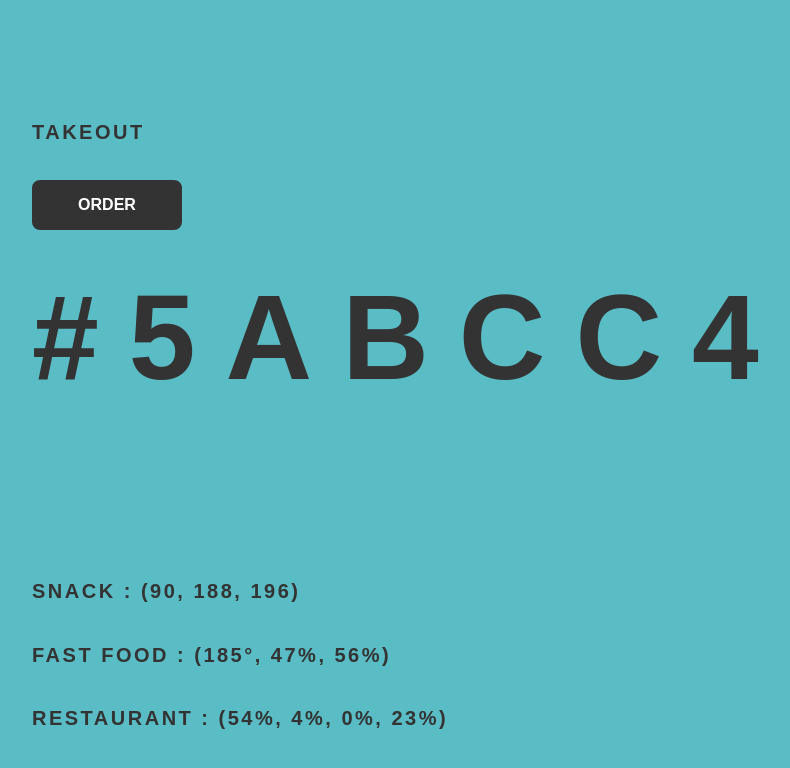
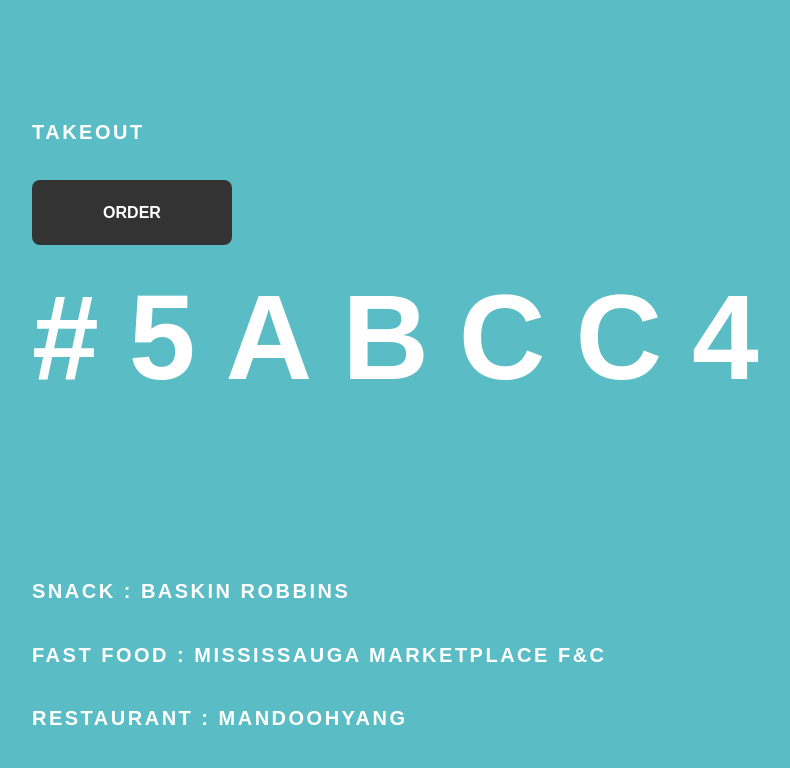
Before and after one commit to anthonytedja/takeout, a plain HTML site: page index.html in a window 1280 px wide. Both pictures are taken after a click on the button "ORDER". Shown: the whole page, without its empty margins (96-886 px from the left). Drawn offline with Linux system fonts and the light colour scheme.

Commit message:
Add Restaurants

```diff
--- a/index.html
+++ b/index.html
@@ -1,6 +1,6 @@
 <head>
     <title>Takeout</title>
-    <link rel="icon" href="https://img.icons8.com/ios/250/FFFFFF/contrast.png">
+    <link rel="icon" href="https://img.icons8.com/ios/250/FFFFFF/vegetarian-food.png">
     <link rel="stylesheet" href="styles.css">
 </head>
 
@@ -8,8 +8,8 @@
     <section class="full">
         <div class="main-content" id="main-content">
             <h5>TAKEOUT</h5>
-            <button onclick="changeBgColor();">ORDER</button>
-            <h1 class="hex-value" id="hex">#565BF1</h1>
+            <button onclick="generateOrder();">ORDER</button>
+            <h1 class="hex-value" id="hex">#000000</h1>
             <div class="main-content-colorcode">
                 <h5 id="snack">SNACK : </h5>
                 <h5 id="fastfood">FAST FOOD : </h5>
--- a/scripts.js
+++ b/scripts.js
@@ -6,11 +6,35 @@ var snack = document.getElementById("snack");
 var fastfood = document.getElementById("fastfood");
 var restaurant = document.getElementById("restaurant");
 
-// Random Generate The Number From 0 - 256
-function genRandom() {
-    var randomNum = Math.floor(Math.random() * 256).toString(16).padStart(2, 0);
+const snacklist = ["ChungChun Corn Dogs", "Smokes Poutinerie", "Murphys Ice Cream",
+    "I <3 Boba", "Real Fruit", "Gong Cha", "Starbucks", "Tims", "McDonalds",
+    "Sugar Marmalade", "Supermoon", "Cocos", "Baskin Robbins", "Chatime",
+    "Hazukido", "Juicy Dumplings"];
 
-    return randomNum;
+const fastfoodlist = ["McDonalds", "Philthy Phillys", "Manousha", "H Mart",
+    "Nations Kitchen", "Burger Factory", "Alf Hana", "Ricks Good Eats",
+    "Ice Q", "Little Caesars", "Chipotle", "Wendys", "Five Guys", "KFC",
+    "Taco Bell", "Costco", "IKEA", "Pizza Nova", "Popeyes", "Loblaws",
+    "Fortune Dragon", "Pizza Pizza", "Panagio Breakfast", "Dominoes",
+    "Bourbon St Grill", "Firehouse Subs", "Dixie Food Court", "Cora",
+    "Jimmy The Greek", "Harveys", "Subway", "Mary Browns", "Sushi Park",
+    "Mississauga Marketplace F&C", "Davs HotSpot", "La Carnita",
+    "Birria Catrina"];
+
+const restaurantlist = ["Mihito Poke Bowls", "Poke Guys", "Jinzakaya", "Pho",
+    "Younge St Warehouse", "Kelseys", "ManDooHyang", "K Pocha", "Sikgaek",
+    "Bubble Republic", "Katsuya", "Nandos", "Song Cook", "Kamen Ramen",
+    "Kinton Ramen", "Social Eatery", "Owl of Minerva", "Chucks Roadhouse",
+    "168 Sushi", "Goodfellas", "El Mariachi", "Swiss Chalet", "Iron Chef",
+    "Turtle Jacks", "Wind Sushi", "Heart Sushi", "Buk Chang Dong",
+    "Chicken in the Kitchen"];
+
+function generateOrder() {
+    snack.textContent = "SNACK : " + snacklist[Math.floor(Math.random() * snacklist.length)].toUpperCase();
+    fastfood.textContent = "FAST FOOD : " + fastfoodlist[Math.floor(Math.random() * fastfoodlist.length)].toUpperCase();
+    restaurant.textContent = "RESTAURANT : " + restaurantlist[Math.floor(Math.random() * restaurantlist.length)].toUpperCase();
+
+    changeBgColor();
 }
 
 // Change The Background Color Base On The Random Color Code
@@ -28,95 +52,28 @@ function changeBgColor() {
     // Result Displaying
     main[0].style.backgroundColor = "#" + hexValue;
 
-    exchangeRgb(hexX, hexY, hexZ);
+    var rgbX = parseInt(hexX, 16);
+    var rgbY = parseInt(hexX, 16);
+    var rgbZ = parseInt(hexX, 16);
 
-}
-
-// Exchange The Hex Value To RGB Value
-function exchangeRgb(x, y, z){
-
-    var rgbX = parseInt(x, 16);
-    var rgbY = parseInt(y, 16);
-    var rgbZ = parseInt(z, 16);
-
-    // Result Displaying
-    snack.innerHTML = "SNACK : (" + rgbX + ", " + rgbY + ", " + rgbZ + ")";
-
-    exchangeHsl(rgbX, rgbY, rgbZ);
-    exchangeCmyk(rgbX, rgbY, rgbZ);
-
-}
-
-// Exchange The RGB Value To HSL Value
-function exchangeHsl(r, g, b){
-
-    var rgbR = r /= 255;
-    var rgbG = g /= 255;
-    var rgbB = b /= 255;
-
-    var hue;
-    var saturation;
-    var lightness;
-
-    var rgbArray = [rgbR, rgbG, rgbB];
+    var rgbR = rgbX /= 255;
+    var rgbG = rgbY /= 255;
+    var rgbB = rgbZ /= 255;
 
     var rgbMax = Math.max(rgbR, rgbG, rgbB); // Maximum Value Of RGB
     var rgbMin = Math.min(rgbR, rgbG, rgbB); // Minimum Value Of RGB
 
-    // Calculate The Lightness Value
     var lightness = Math.round(((rgbMin + rgbMax) / 2) * 100);
-
-    // Calculate The Saturation Value
-    if (rgbMax == rgbMin){
-        saturation = 0;
-    } else if (lightness < 50){
-        saturation = Math.round((rgbMax - rgbMin) / (rgbMax + rgbMin) * 100);
-    } else if (lightness > 50){
-        saturation = Math.round((rgbMax - rgbMin) / (2.0 - rgbMax - rgbMin) * 100);
-    } else if (lightness == 50){
-        saturation = Math.round((rgbMax - rgbMin) / (rgbMax + rgbMin) * 100);
-    }
-
-    // Calculate The Hue Value
-    if (rgbMax == rgbR){
-        hue = (rgbG - rgbB) / (rgbMax - rgbMin);
-    } else if (rgbMax == rgbG){
-        hue = 2.0 + (rgbB - rgbR) / (rgbMax - rgbMin);
-    } else if (rgbMax == rgbB){
-        hue = 4.0 + (rgbR - rgbG) / (rgbMax - rgbMin);
-    }
-
-    hue = Math.round(hue * 60);
-
-    if (hue < 0){
-        hue = hue + 360;
-    }
-
-    // Result Displaying
-    fastfood.innerHTML = "FAST FOOD : (" + hue + "°, " + saturation + "%, " + lightness + "%)";
 
     changeFontColor(lightness);
 
 }
 
-// Exchange The RGB Value To HSL Value
-function exchangeCmyk(r, g, b){
+// Random Generate The Number From 0 - 256
+function genRandom() {
+    var randomNum = Math.floor(Math.random() * 256).toString(16).padStart(2, 0);
 
-    var rgbR = r /= 255;
-    var rgbG = g /= 255;
-    var rgbB = b /= 255;
-
-    var K = 1 - Math.max(rgbR, rgbG, rgbB);
-
-    var C = Math.round((1 - rgbR - K) / (1 - K) * 100);
-    var M = Math.round((1 - rgbG - K) / (1 - K) * 100);
-    var Y = Math.round((1 - rgbB - K) / (1 - K) * 100);
-
-    K = Math.round(K * 100);
-
-    // Result Displaying
-    restaurant.innerHTML = "RESTAURANT : (" + C + "%, " + M + "%, " + Y + "%, " + K + "%)";
-
+    return randomNum;
 }
 
 // Change The Font Color Base on The Nightness of The Background
--- a/styles.css
+++ b/styles.css
@@ -5,7 +5,7 @@
 
 :root {
     /* Font Color */
-    --theme-color: #00ffbf;
+    --theme-color: #ccff00;
     --theme-color-light: #68ffd9;
     --fonts-color: #003223;
     --light-theme: #f7fffd;
@@ -113,8 +113,8 @@ section.full {
 
 button {
     float: left;
-    width: 150px;
-    height: 50px;
+    width: 200px;
+    height: 65px;
     margin: 5px;
     border: none;
     border-radius: 8px;
```
